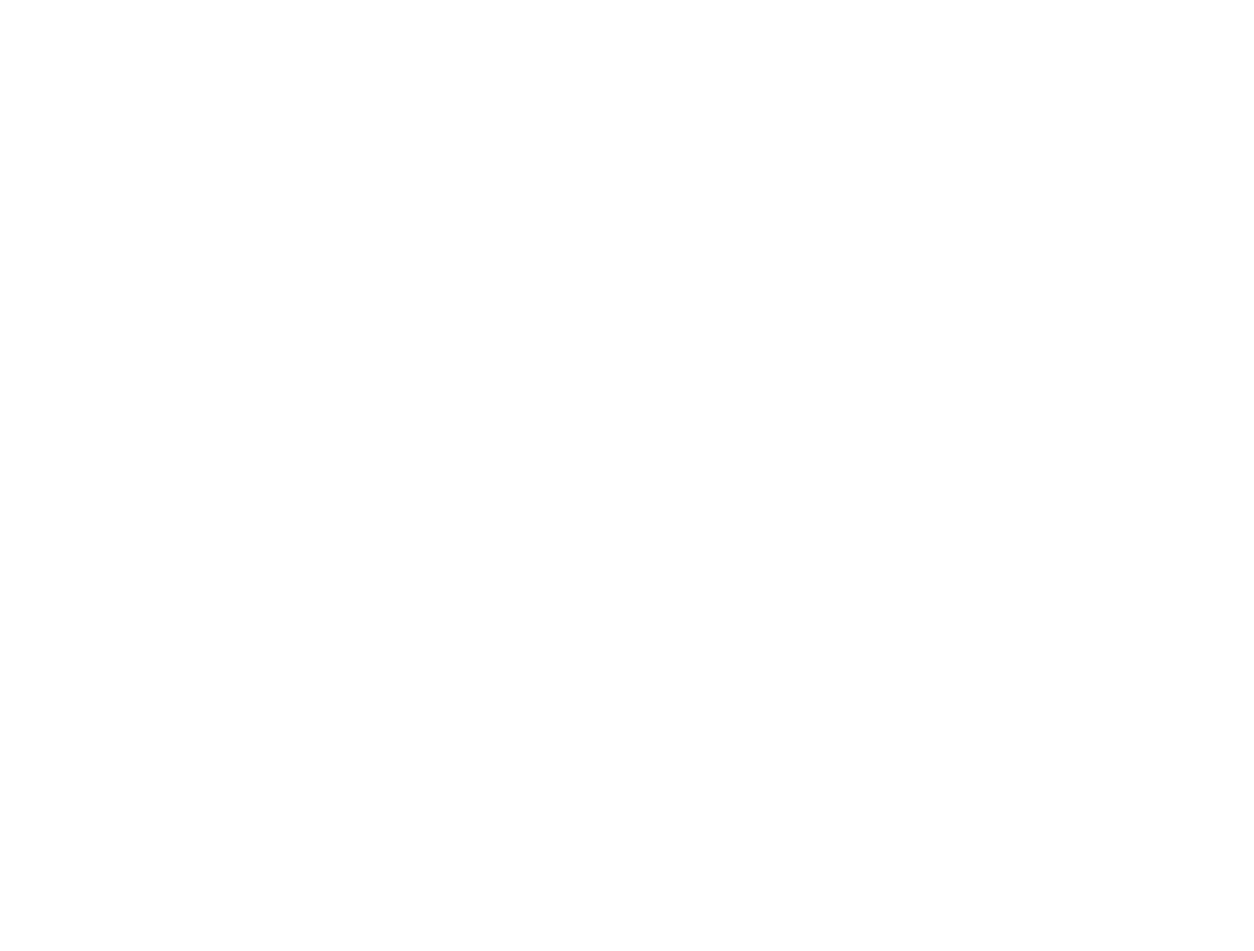
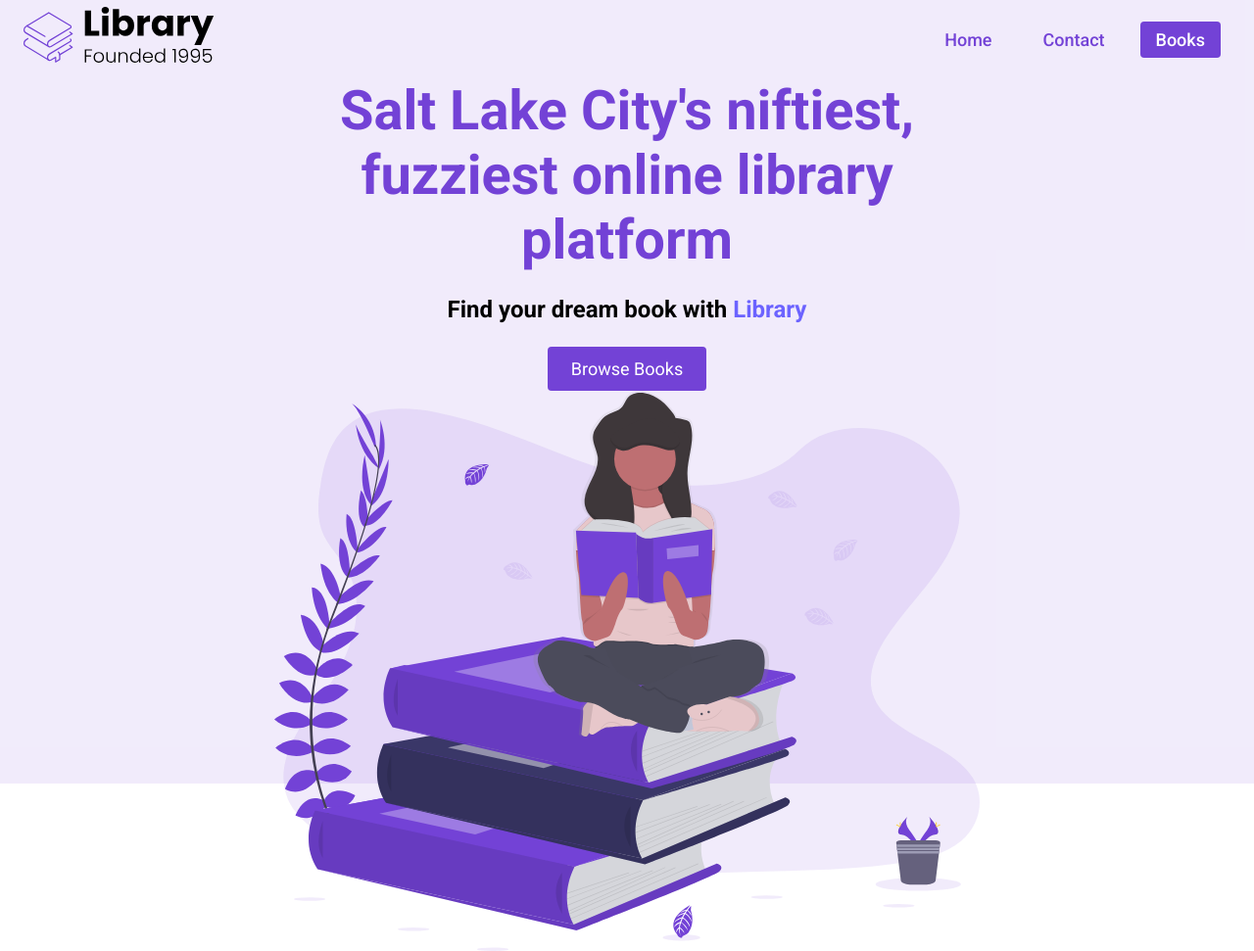
Before and after one commit to xander-bennett/book-bonanza, a plain HTML site: page index.html in a window 1280 px wide. Shown: the whole page at 98% size. Before the commit the page ends 800 px from the top, so only its background shows below. Drawn offline with Linux system fonts and the light colour scheme.

Commit message:
added nav, and working on header section

```diff
--- a/index.html
+++ b/index.html
@@ -4,7 +4,43 @@
     <meta charset="UTF-8" />
     <meta http-equiv="X-UA-Compatible" content="IE=edge" />
     <meta name="viewport" content="width=device-width, initial-scale=1.0" />
+    <link rel="stylesheet" href="styles.css" />
     <title>Book Bonanza</title>
   </head>
-  <body></body>
+  <body>
+    <section id="landing">
+      <nav>
+        <div class="nav__container">
+          <img
+            src="/assets/Library.svg"
+            alt="A library full of books"
+            class="logo"
+          />
+          <ul class="nav__links">
+            <li><a href="#" class="nav__link">Home</a></li>
+            <li>
+              <a href="#" class="nav__link">Contact</a>
+            </li>
+            <li><a href="#" class="nav__link nav__link--primary">Books</a></li>
+          </ul>
+        </div>
+      </nav>
+      <header>
+        <div class="header__container">
+          <div class="header__descriptions">
+            <h1>Salt Lake City's niftiest, fuzziest online library platform</h1>
+            <h2>
+              Find your dream book with
+              <span class="purple--text"> Library </span>
+            </h2>
+            <button class="btn">Browse Books</button>
+          </div>
+          <img
+            src="/assets/Undraw_Books.svg"
+            alt="A woman reading a book while sitting on 3 gigantic books"
+          />
+        </div>
+      </header>
+    </section>
+  </body>
 </html>
--- /dev/null
+++ b/styles.css
@@ -0,0 +1,128 @@
+@import url("https://fonts.googleapis.com/css2?family=Lato:wght@400;700&family=Roboto:wght@300;400;500;700&display=swap");
+
+* {
+  padding: 0;
+  margin: 0;
+  box-sizing: border-box;
+  font-family: "Roboto", sans-serif;
+}
+
+.purple--text {
+  color: #6c63ff;
+}
+
+img {
+  max-width: 100%;
+}
+nav {
+  height: 80px;
+  display: flex;
+}
+
+.nav__container {
+  display: flex;
+  justify-content: space-between;
+  align-items: center;
+  height: 100%;
+  width: 100%;
+  max-width: 1300px;
+  margin: 0 auto;
+  padding: 0 24px;
+}
+.logo {
+  width: 200px;
+}
+
+ul {
+  display: flex;
+  list-style: none;
+}
+
+li {
+  margin: 0 10px;
+}
+
+.nav__link {
+  color: #7342d6;
+  text-decoration: none;
+  font-size: 18px;
+  font-weight: 500;
+  padding: 8px 16px;
+  transition: all 0.3s ease;
+}
+
+.nav__link:hover {
+  text-decoration: underline;
+}
+
+.nav__link--primary {
+  background: #7342d6;
+  color: #fff;
+  border-radius: 4px;
+}
+
+.nav__link--primary:hover {
+  text-decoration: none;
+  background: #fff;
+  color: #7342d6;
+  border: 1px solid #7342d6;
+  transition: all 0.3s ease;
+}
+.nav__link--primary:active {
+  background: #7342d6;
+  color: #fff;
+  transform: scale(0.95);
+}
+
+#landing {
+  background-color: rgba(115, 66, 214, 0.1);
+}
+
+header {
+  height: calc(100vh - 80px);
+}
+
+.header__container {
+  display: flex;
+  flex-direction: column;
+  width: 100%;
+  height: 100%;
+  max-width: 720px;
+  margin: 0 auto;
+  justify-content: space-between;
+}
+.header__descriptions {
+  display: flex;
+  flex-direction: column;
+  justify-content: center;
+  align-items: center;
+  height: 100%;
+  padding: 0 24px;
+}
+h1 {
+  font-size: 56px;
+  color: #7342d6;
+  margin-bottom: 24px;
+  text-align: center;
+}
+
+h2 {
+  font-size: 24px;
+  margin-bottom: 24px;
+  text-align: center;
+}
+
+button:active {
+  transform: scale(0.95);
+}
+
+.btn {
+  background-color: #7342d6;
+  color: #fff;
+  padding: 12px 24px;
+  font-size: 18px;
+  border-radius: 4px;
+  border: none;
+  cursor: pointer;
+  transition: all 0.3s ease;
+}
```
Also changed, not shown: assets/Library.svg (added), assets/Undraw_Books.svg (added), assets/atomic habits.jpg (added), assets/book-1.jpeg (added), assets/book-2.jpeg (added), assets/book-3.jpeg (added), assets/book-4.jpeg (added), assets/book-5.jpeg (added), assets/book-6.jpeg (added), assets/book-7.jpg (added), assets/book-8.jpeg (added), assets/crack the coding interview.png (added), assets/david goggins.jpeg (added), assets/deep work.jpeg (added), 1 more files.
